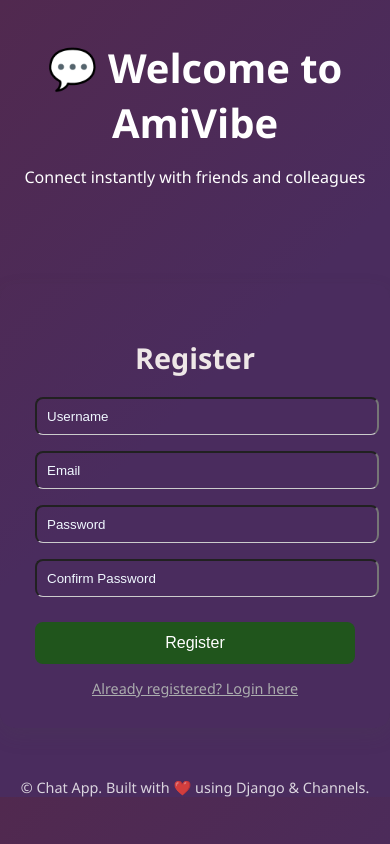
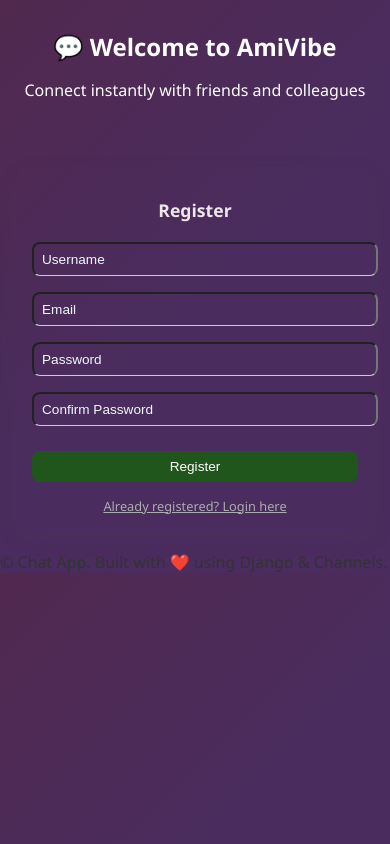
Before and after one commit to amitdwivedi-code/chat-app, a Django app: page / in a window 390 px wide. Run offline with Django 5.2, Linux system fonts and the light colour scheme.

Commit message:
Update index.css

```diff
--- a/App/static/css/index.css
+++ b/App/static/css/index.css
@@ -1,3 +1,4 @@
+
 
 body {
     font-family: "Segoe UI", Tahoma, Geneva, Verdana, sans-serif;
@@ -23,13 +24,15 @@
     justify-content: center;
     align-items: center;
     margin: 40px auto;
+    padding: 0 16px;
 }
 
 .card {
-            background:transparent;
+    background: transparent;
     padding: 30px 35px;
     border-radius: 15px;
     width: 370px;
+    max-width: 100%;
     box-shadow: 0 8px 20px rgba(77, 76, 76, 0.15);
     transition: transform 0.2s ease, box-shadow 0.2s ease;
 }
@@ -61,7 +64,7 @@
     transition: border-color 0.2s;
 }
 
-        input::placeholder{
+input::placeholder {
     color: aliceblue;
 }
 
@@ -96,7 +99,7 @@
     text-decoration: underline;
 }
 
-        .toggle-link:hover{
+.toggle-link:hover {
     color: #667eea;
 }
 
@@ -108,16 +111,200 @@
     padding: 0;
 }
 
-        footer {
-            text-align: center;
-            color: white;
-            margin-top: 50px;
-            font-size: 0.9rem;
-            opacity: 0.8;
+
+
+.messages {
+    margin-bottom: 12px;
 }
 
-         .messages { margin-bottom: 12px; }
-        .msg { padding:10px 12px; border-radius:8px; margin-bottom:8px; font-size:14px; }
-        .msg.error { background:#ffe6e6; color:#b00020; border:1px solid #f5c6cb; }
-        .msg.success { background:#e6ffed; color:#08660b; border:1px solid #b6e1c0; }
-        .msg.info { background:#eef6ff; color:#0b4d86; border:1px solid #cfe8ff; }
+.msg {
+    padding: 10px 12px;
+    border-radius: 8px;
+    margin-bottom: 8px;
+    font-size: 14px;
+}
+
+.msg.error {
+    background: #ffe6e6;
+    color: #b00020;
+    border: 1px solid #f5c6cb;
+}
+
+.msg.success {
+    background: #e6ffed;
+    color: #08660b;
+    border: 1px solid #b6e1c0;
+}
+
+.msg.info {
+    background: #eef6ff;
+    color: #0b4d86;
+    border: 1px solid #cfe8ff;
+}
+
+/* ===== Responsive ===== */
+
+/* Tablets */
+@media (max-width: 1024px) {
+    header h1 {
+        font-size: 2rem;
+    }
+
+    .card {
+        width: 320px;
+        padding: 25px 30px;
+    }
+
+    h2 {
+        font-size: 1.5rem;
+    }
+}
+
+/* Mobiles */
+@media (max-width: 768px) {
+    header {
+        padding: 30px 15px;
+    }
+
+    header h1 {
+        font-size: 1.8rem;
+    }
+
+    .container {
+        margin: 20px auto;
+    }
+
+    .card {
+        width: 100%;
+        padding: 20px;
+    }
+
+    h2 {
+        font-size: 1.3rem;
+    }
+
+    input, button {
+        font-size: 0.9rem;
+        padding: 10px;
+    }
+
+    button {
+        padding: 10px;
+    }
+}
+
+/* Small phones */
+@media (max-width: 480px) {
+    header h1 {
+        font-size: 1.5rem;
+    }
+
+    .card {
+        padding: 16px;
+    }
+
+    h2 {
+        font-size: 1.1rem;
+    }
+
+    input, button {
+        font-size: 0.85rem;
+        padding: 8px;
+    }
+
+    .toggle-link {
+        font-size: 0.8rem;
+    }
+}
+
+.fun-box {
+    position: relative;
+    overflow: hidden;
+    margin-top: 25px;
+    padding: 50px 20px;
+    border-radius: 12px;
+    text-align: center;
+    background: transparent;
+    color: #fff;
+}
+
+.fun-text {
+    position: relative;
+    z-index: 2;
+    font-size: 1.5rem;
+    font-weight: 600;
+    letter-spacing: 1px;
+    min-height: 2rem;
+    display: flex;
+    flex-wrap: wrap;
+    justify-content: center;
+    gap: 6px;
+}
+
+.fun-text span {
+    opacity: 0;
+    transform: translateY(20px);
+    transition: all 0.5s ease;
+    display: inline-block;
+}
+.fun-text span.show {
+    opacity: 1;
+    transform: translateY(0);
+}
+.fun-text span.hide {
+    opacity: 0;
+    transform: translateY(-20px);
+}
+
+
+/* Emoji background floating */
+.emoji-bg {
+    position: absolute;
+    top: 0;
+    left: 0;
+    width: 100%;
+    height: 100%;
+    z-index: 1;
+    pointer-events: none;
+    overflow: hidden;
+}
+
+.emoji-bg span {
+    position: absolute;
+    font-size: 2rem;
+    opacity: 0.9;
+    animation: floatEmojis linear infinite;
+}
+
+/* Random positions and delays */
+.emoji-bg span:nth-child(1) { top: 20%; left: -10%; animation-duration: 9s; animation-delay: 0s; }
+.emoji-bg span:nth-child(2) { top: 60%; left: -15%; animation-duration: 11s; animation-delay: 2s; }
+.emoji-bg span:nth-child(3) { top: 30%; left: -20%; animation-duration: 13s; animation-delay: 1s; }
+.emoji-bg span:nth-child(4) { top: 80%; left: -25%; animation-duration: 15s; animation-delay: 3s; }
+.emoji-bg span:nth-child(5) { top: 10%; left: -18%; animation-duration: 10s; animation-delay: 4s; }
+.emoji-bg span:nth-child(6) { top: 50%; left: -12%; animation-duration: 12s; animation-delay: 5s; }
+
+@keyframes floatEmojis {
+    0% { transform: translateX(0) translateY(0) rotate(0deg); opacity: 0.8; }
+    50% { transform: translateX(50vw) translateY(-20px) rotate(180deg); opacity: 1; }
+    100% { transform: translateX(100vw) translateY(20px) rotate(360deg); opacity: 0; }
+}
+
+/* Responsive tweaks */
+@media (max-width: 768px) {
+    .emoji-bg span {
+        font-size: 1.5rem;
+    }
+    .fun-box .fun-text {
+        font-size: 1rem;
+    }
+}
+
+@media (max-width: 480px) {
+    .emoji-bg span {
+        font-size: 1.2rem;
+    }
+    .fun-box .fun-text {
+        font-size: 0.9rem;
+    }
+}
```
Lines whose indentation alone changed are shown as unchanged.
